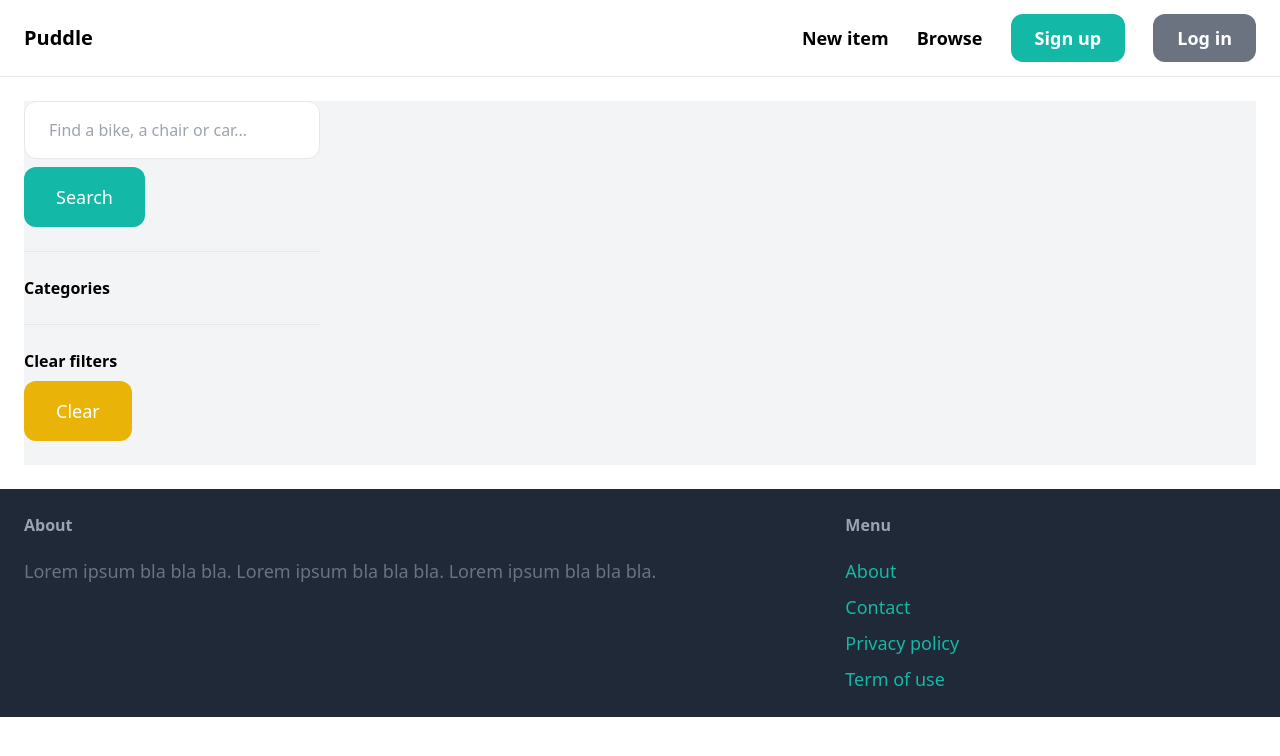
After one commit to ZahariBakov/My-projects, a Django app: page /items/ in a window 1280 px wide. The commit adds this page. Shown: the top 756 px of the page. Run offline with Django 4.2, Linux system fonts and the light colour scheme; data that the repository does not hold is empty; some libraries are stand-ins or nearby versions.

Commit message:
Update Django project "Puddle". Add "Searching items".

```diff
--- a/Puddle/Puddle/core/templates/core/base.html
+++ b/Puddle/Puddle/core/templates/core/base.html
@@ -12,7 +12,7 @@
 
         <div class="space-x-6">
             <a href="{% url 'item:new' %}" class="text-lg font-semibold hover:text-gray-500">New item</a>
-            <a href="#" class="text-lg font-semibold hover:text-gray-500">Browse</a>
+            <a href="{% url 'item:items' %}" class="text-lg font-semibold hover:text-gray-500">Browse</a>
 
             {% if request.user.is_authenticated %}
                 <a href="#" class="px-6 py-3 text-lg font-semibold bg-teal-500 text-white rounded-xl hover:bg-teal-700">Inbox</a>
--- /dev/null
+++ b/Puddle/Puddle/item/templates/item/items.html
@@ -0,0 +1,55 @@
+{% extends 'core/base.html' %}
+
+{% block title %}Items{% endblock %}
+
+{% block content %}
+    <div class="pb-6 grid grid-cols-4 gap-4 bg-gray-100">
+        <div class="col-span-1">
+            <form method="get" action="{% url 'item:items' %}">
+                <input name="query" class="w-full py-4 px-6 border rounded-xl" type="text" value="{{ query }}" placeholder="Find a bike, a chair or car...">
+
+                <button class="mt-2 py-4 px-8 text-lg bg-teal-500 text-white rounded-xl">Search</button>
+            </form>
+
+            <hr class="my-6">
+
+            <p class="font-semibold">Categories</p>
+
+            <ul>
+                {% for category in categories %}
+                    <li class="py-2 px-2 rounded-xl{% if category.id == category_id %} bg-gray-200{% endif %}">
+                        <a href="{% url 'item:items' %}?query={{ query }}&category={{ category.id }}">{{ category.name }}</a>
+                    </li>
+                {% endfor %}
+
+            </ul>
+
+            <hr class="my-6">
+
+            <p class="font-semibold">Clear filters</p>
+
+            <ul>
+                <li><a href="{% url 'item:items' %}" class="mt-2 py-4 px-8 inline-block bg-yellow-500 text-lg rounded-xl text-white">Clear</a></li>
+            </ul>
+        </div>
+
+        <div class="col-span-3">
+            <div class="grid grid-cols-3 gap-3">
+                {% for item in items %}
+                    <div>
+                        <a href="{% url 'item:detail' item.id %}">
+                            <div>
+                                <img src="{{ item.image.url }}" class="rounded-t-xl">
+                            </div>
+
+                            <div class="p-6 bg-white rounded-b-xl">
+                                <h2 class="text-2xl">{{ item.name }}</h2>
+                                <p class="text-gray-500">Price: {{ item.price }}</p>
+                            </div>
+                        </a>
+                    </div>
+                {% endfor %}
+            </div>
+        </div>
+    </div>
+{% endblock %}
--- a/Puddle/Puddle/item/urls.py
+++ b/Puddle/Puddle/item/urls.py
@@ -5,6 +5,7 @@ from Puddle.item import views
 app_name = 'item'
 
 urlpatterns = [
+    path('', views.items, name='items'),
     path('new/', views.new, name='new'),
     path('<int:pk>/', views.detail, name='detail'),
     path('<int:pk>/delete/', views.delete, name='delete'),
--- a/Puddle/Puddle/item/views.py
+++ b/Puddle/Puddle/item/views.py
@@ -1,8 +1,29 @@
 from django.contrib.auth.decorators import login_required
+from django.db.models import Q
 from django.shortcuts import render, get_object_or_404, redirect
 
 from Puddle.item.forms import NewItemForm, EditItemForm
-from Puddle.item.models import Item
+from Puddle.item.models import Item, Category
+
+
+def items(request):
+    query = request.GET.get('query', '')
+    category_id = request.GET.get('category', 0)
+    categories = Category.objects.all()
+    items = Item.objects.filter(is_sold=False)
+
+    if category_id:
+        items = items.filter(category_id=category_id)
+
+    if query:
+        items = items.filter(Q(name__icontains=query) | Q(description__icontains=query))
+
+    return render(request, 'item/items.html', {
+        'items': items,
+        'query': query,
+        'categories': categories,
+        'category_id': int(category_id),
+    })
 
 
 def detail(request, pk):
```
